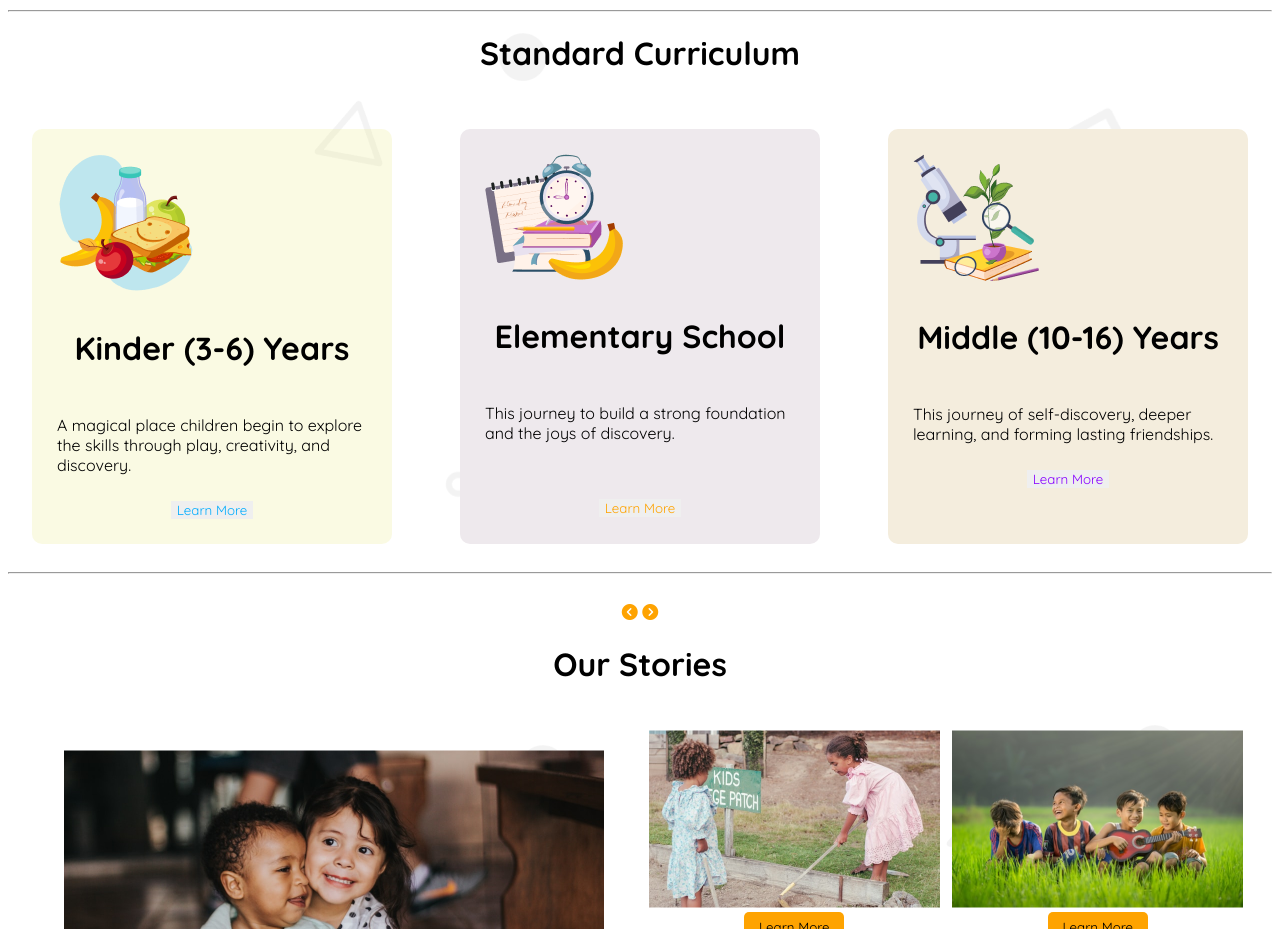
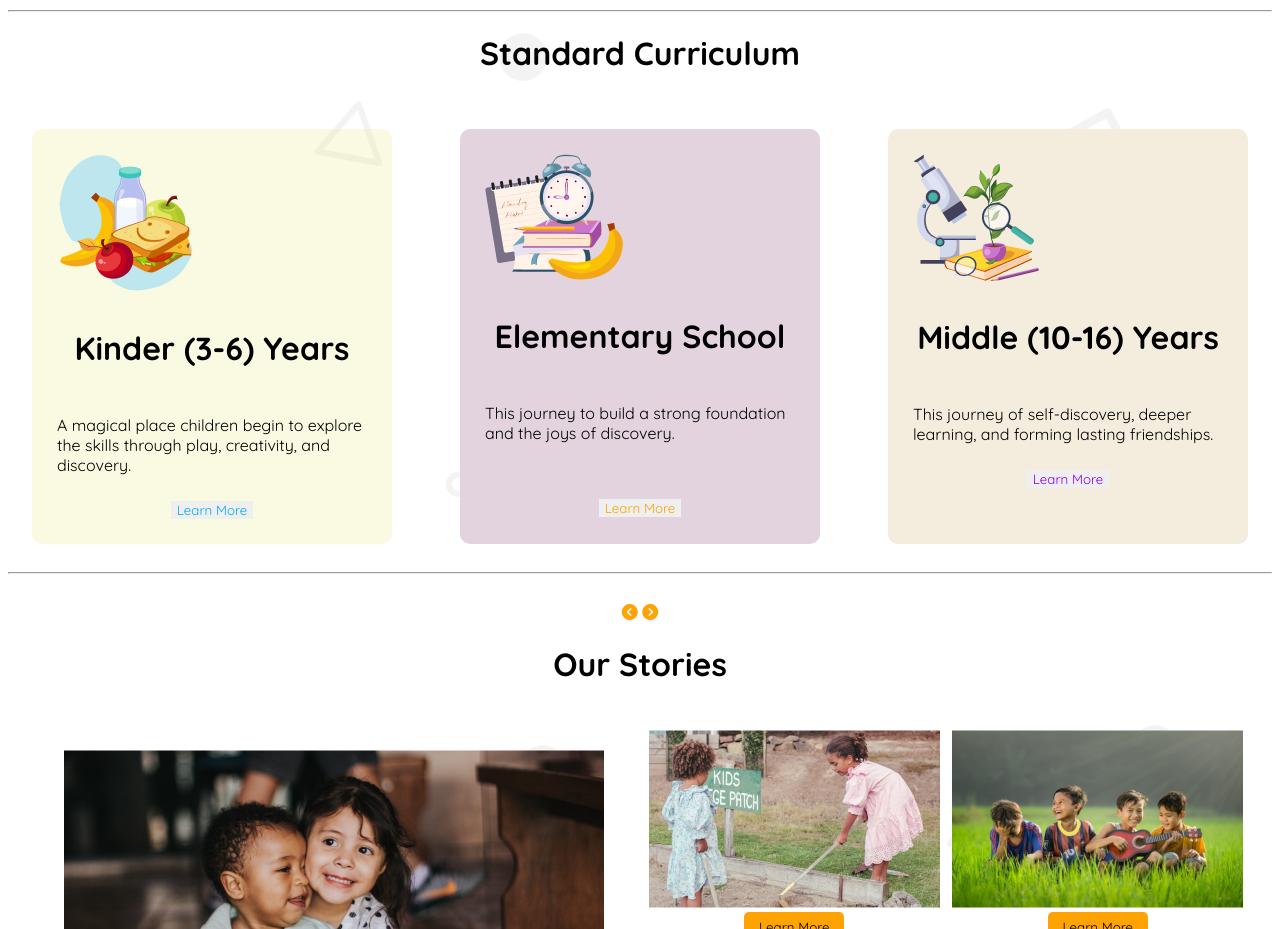
Before and after one commit to AnikaKabir59/Assignment-two, a plain HTML site: page index.html in a window 1280 px wide. Shown: the part 800-1729 px from the top of the page. Drawn offline with Linux system fonts and the light colour scheme.

Commit message:
second last

```diff
--- a/style.css
+++ b/style.css
@@ -202,7 +202,7 @@ width:100%;
     border-radius: 10px;
 }
 .card-container .color2{
-    background-color: rgb(238, 233, 237);
+    background-color: rgb(226, 211, 223);
     padding:5px;
     border-radius: 10px;
 }
```
